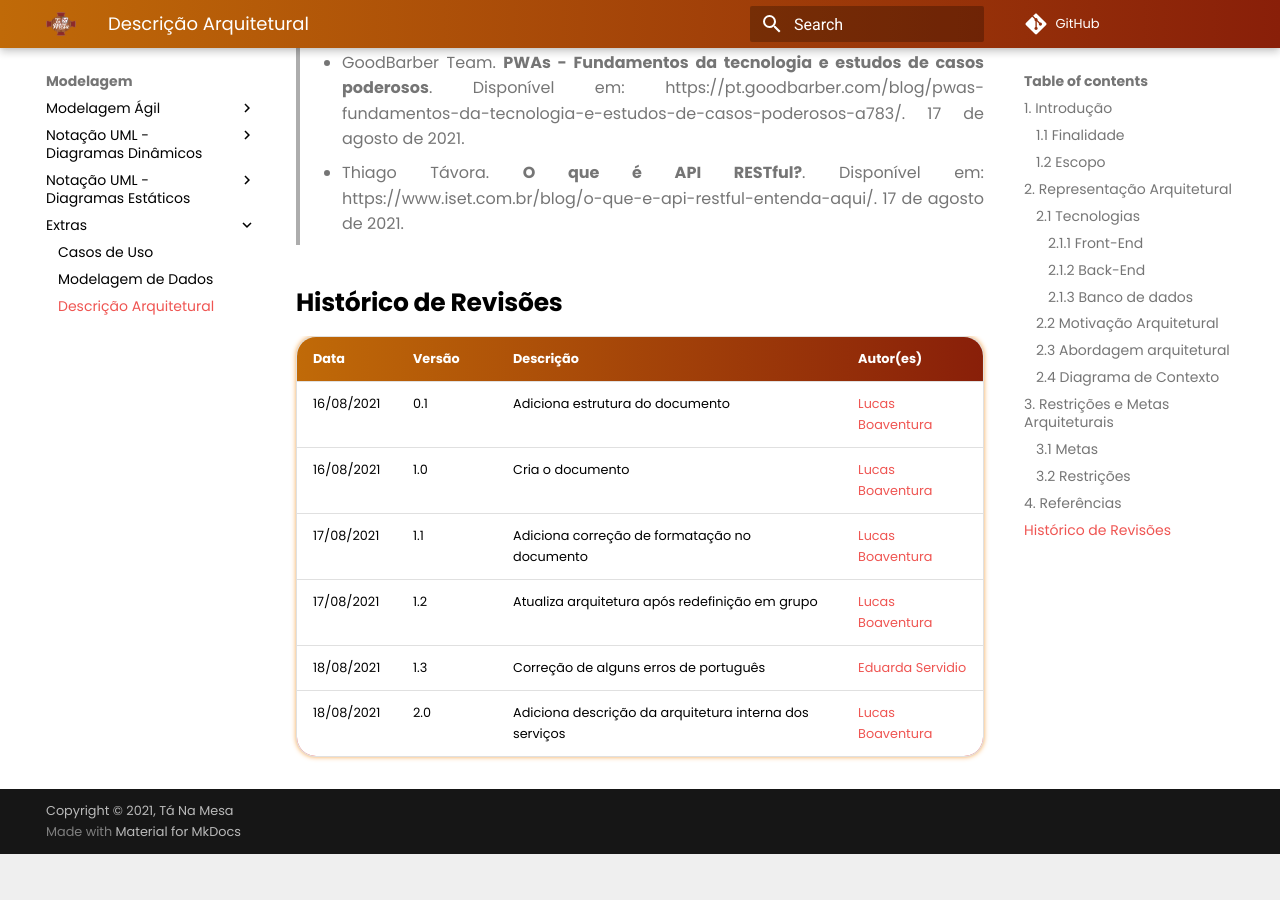
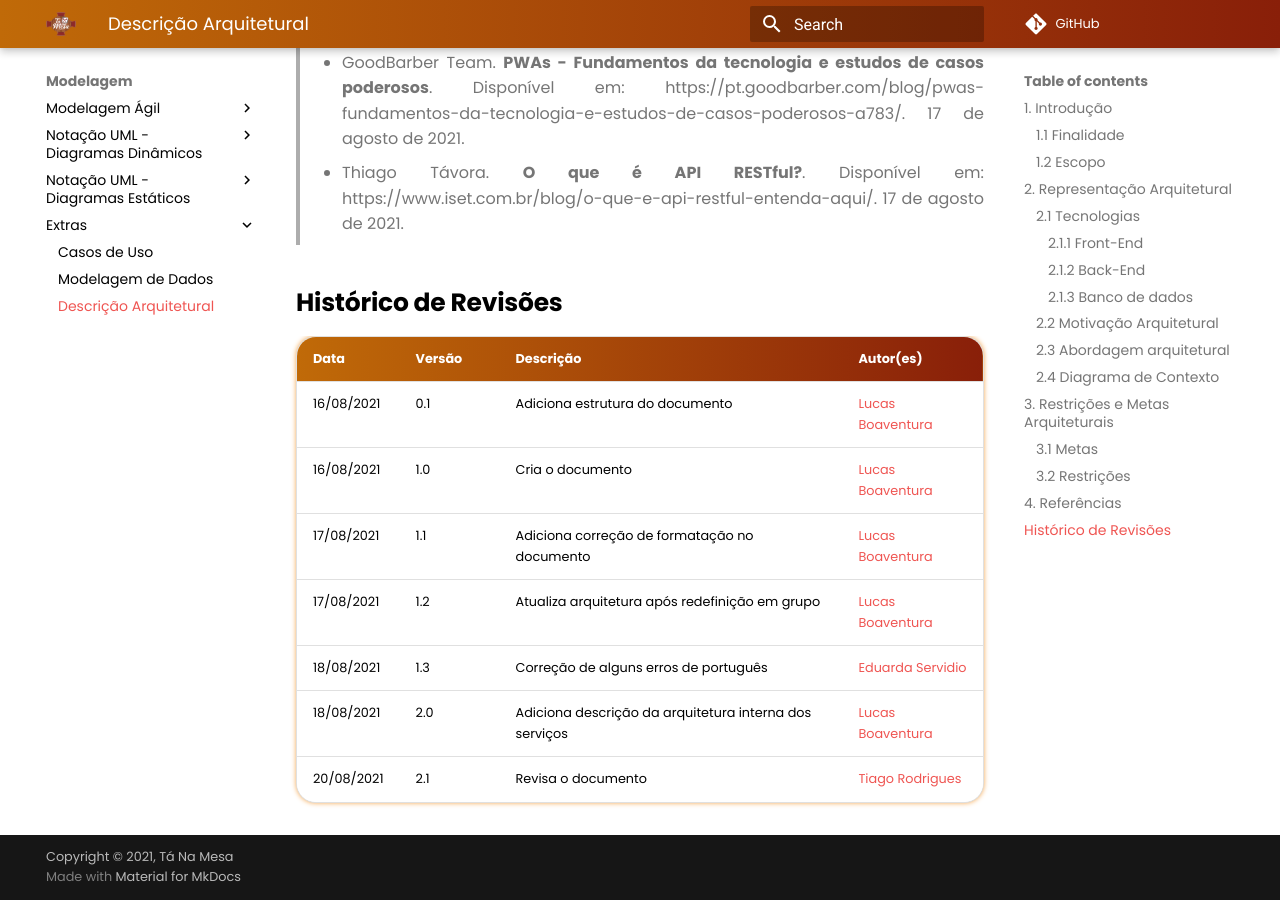
Before and after one commit to UnBArqDsw2021-1/2021.1_G02_TaNaMesa_docs, an MkDocs documentation site: the page built from docs/2-Modelagem/extras/arquitetura.md, in a window 1280 px wide and 900 px high, scrolled down 5039 px. Built offline with MkDocs 1.6.1 and Material for MkDocs 9.7.7, drawn with Linux system fonts in a browser that asks for light colours; comment, search, counter and statistics services are not loaded; before the commit the page ends 5893 px from its top, so only the background shows below that.

Commit message:
Adiciona revisão do documento

```diff
--- a/docs/2-Modelagem/extras/arquitetura.md
+++ b/docs/2-Modelagem/extras/arquitetura.md
@@ -126,3 +126,4 @@ O PWA (Progressive Web App), que será usado no Front-end da aplicação possui
 | 17/08/2021 | 1.2    | Atualiza arquitetura após redefinição em grupo      | [Lucas Boaventura](https://github.com/lboaventura25)                                                     |
 | 18/08/2021 | 1.3    | Correção de alguns erros de português      | [Eduarda Servidio](https://github.com/ServideoEC)                                                    |
 | 18/08/2021 | 2.0    | Adiciona descrição da arquitetura interna dos serviços      | [Lucas Boaventura](https://github.com/lboaventura25)                                                    |
+| 20/08/2021 | 2.1    | Revisa o documento      | [Tiago Rodrigues](https://github.com/tsrrodrigues)                                                    |
```
